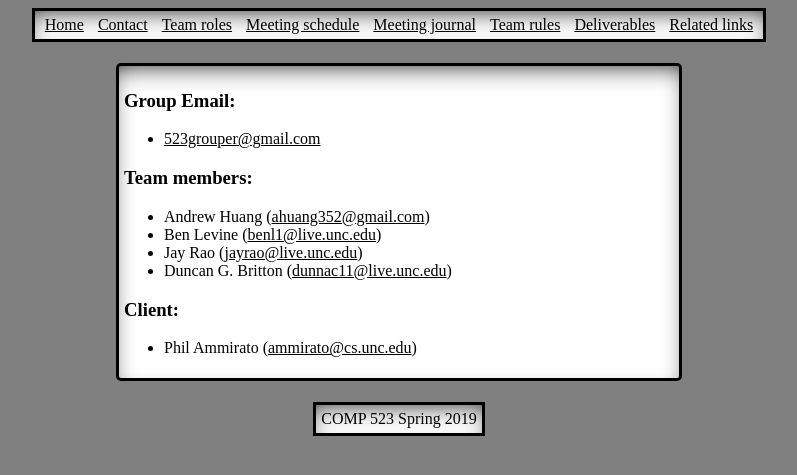
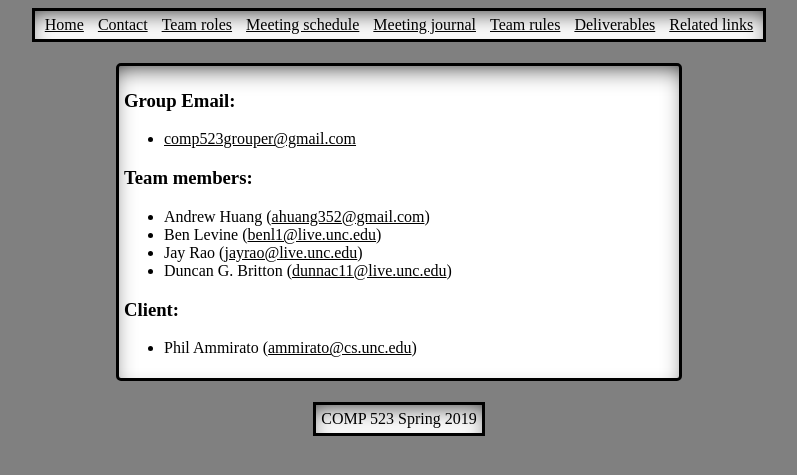
Before and after one commit to jay1723/ObjectDetectionWebsite, a Jekyll site: the page built from contact.md, in a window 1280 px wide. Shown: the top 475 px of the page, without its empty margins (241-1038 px from the left). Built offline with Jekyll 4.4.1, drawn with Linux system fonts in a browser that asks for light colours.

Commit message:
Update contact.md

```diff
--- a/contact.md
+++ b/contact.md
@@ -3,7 +3,7 @@ layout: default
 title: Contact information
 ---
 ### Group Email:
-* [523grouper@gmail.com](mailto:523grouper@gmail.com)
+* [comp523grouper@gmail.com](mailto:comp523grouper@gmail.com)
 
 ### Team members:
 * Andrew Huang ([ahuang352@gmail.com](mailto:ahuang352@gmail.com))
```
